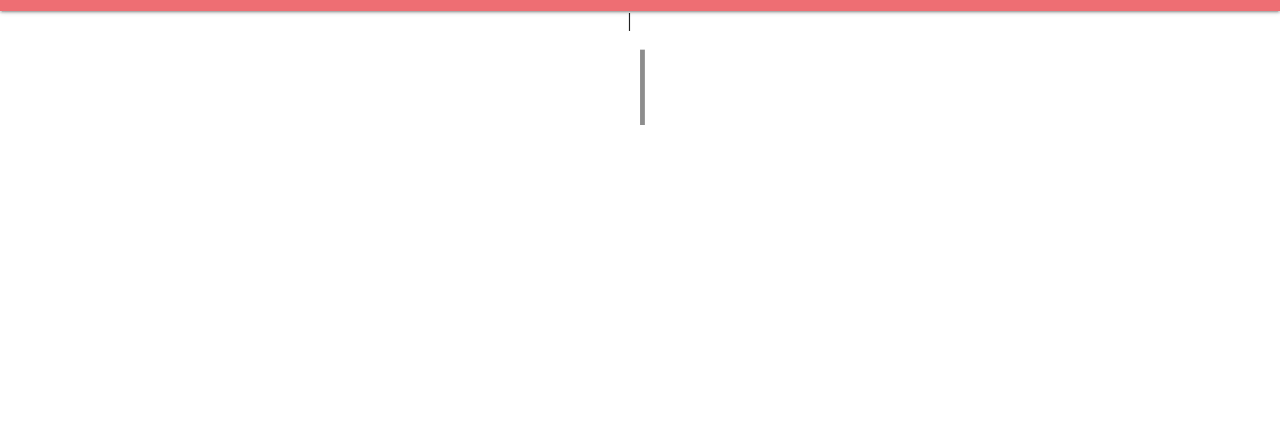
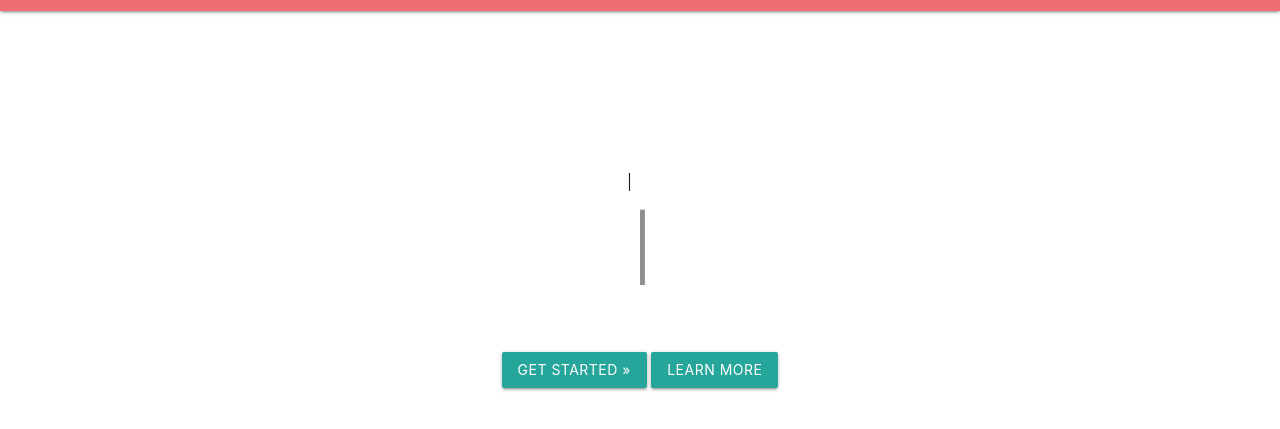
Before and after one commit to RBeneroff/Spaced-Out-FrontEnd, a website: page public/index.html in a window 1280 px wide. Shown: the part 53-482 px from the top of the page. Drawn offline with nearby package versions, Linux system fonts and the light colour scheme; files whose address does not match are found by name.

Commit message:
home css

```diff
--- a/public/home.html
+++ b/public/home.html
@@ -1,10 +1,8 @@
-
+<div id='home-container'>
 <div class='animation'>
 <h1 id='typed'></h1>
 <h1 class='cursor'>|</h1>
 </div>
-
-<!-- <span id="typed"></span> -->
 
 <script src="/scripts/typed.js/js/typed.js"></script>
 <script>
@@ -19,14 +17,8 @@ $("#typed").typed({
 // function lift(){
 // $(".head-text").addClass("lift-text");
 // }
-
-
-// $(function(){
-//     $("#typed").typed({
-//       // strings: ["First sentence.", "Second sentence."],
-//         stringsElement: $('#strings'),
-//         // contentType: 'html'
-//         // loop: true,
-//     });
-// });
 </script>
+<br><br>
+<button class="btn waves-effect waves-light" type="submit" name="action">Get Started &#xbb;</button>
+<button class="btn waves-effect waves-light" type="submit" name="action">Learn More</button>
+</div>
--- a/public/styles/style.css
+++ b/public/styles/style.css
@@ -25,8 +25,8 @@
   justify-content: center;
 }
 
-#typed {
-
-  /*flex: 1;*/
-  /*font-size: 30px;*/
+#home-container {
+  margin:auto;
+  padding-top: 20vh;
+  text-align: center;
 }
```
